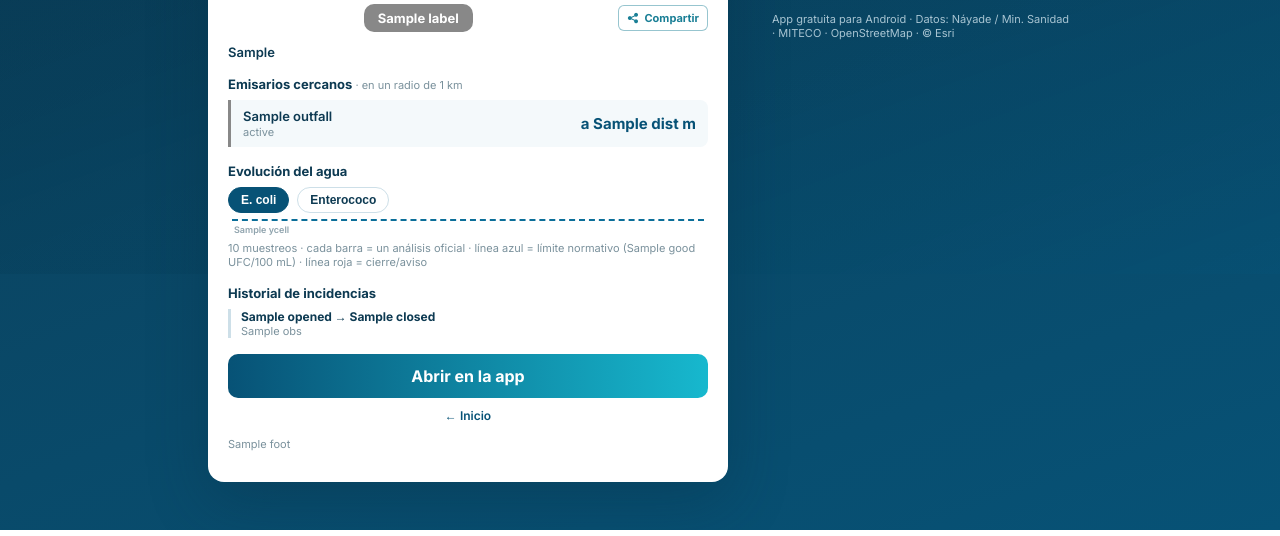
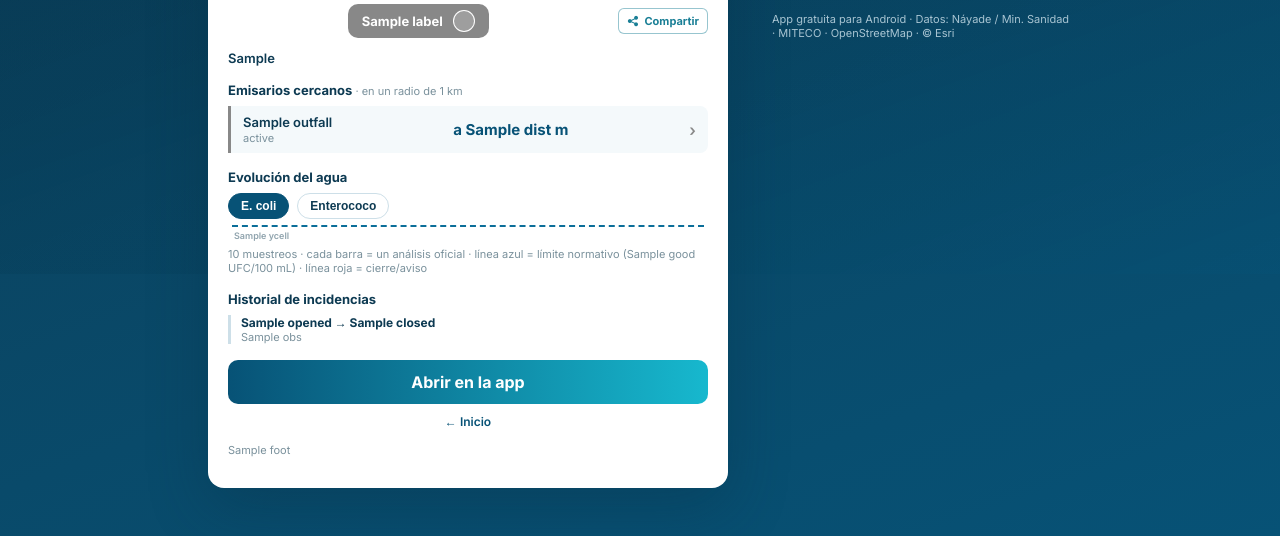
Before and after one commit to ayozegr05/checkcoast-tenerife, a Python web app: template backend/app/templates/beach.html in a window 1280 px wide. Shown: the part 526-1062 px from the top of the page. Run offline with Jinja, Linux system fonts and the light colour scheme; the template is opened without the code that fills it: most values are stand-ins (such as "Sample title", 1, 10 or a date in 2020); grey boxes are pictures that could not be loaded.

Commit message:
feat(web): L9 — fichas /b/ y /o/ calcadas a la app
Cabeceras centradas en ambas; el chip de estado de la playa lleva el
badge circular de causa dentro (mismo _CAUSE_ART que la app);
chevron › coloreado por estado en las filas de emisarios cercanos
(/o/ ya lo tenía en playas cercanas).

Generated with [Devin](https://devin.ai)

Co-Authored-By: Devin <158243242+devin-ai-integration[bot]@users.noreply.github.com>

```diff
--- a/backend/app/templates/beach.html
+++ b/backend/app/templates/beach.html
@@ -90,7 +90,7 @@
     .sfoot { margin-top:14px; font-size:11px; color:#a8c4d2; }
   }
   .head { background:{{ head_bg }};
-          color:#fff; padding:18px 20px 14px; }
+          color:#fff; padding:18px 20px 14px; text-align:center; }
   .head h1 { margin:0; font-size:20px; }
   .head p { margin:4px 0 0; font-size:13px; opacity:.9; }
   .shotwrap { position:relative; }
@@ -115,10 +115,16 @@
   .zbtn:disabled { opacity:.45; cursor:default; }
   .hidden { display:none !important; }
   .body { padding:16px 20px 20px; }
-  .chip { display:inline-block; background:{{ color }}; color:#fff;
+  .chip { display:inline-flex; align-items:center; gap:7px;
+          background:{{ color }}; color:#fff;
           font-weight:700; font-size:13px; border-radius:10px;
           padding:6px 14px; }
-  .chip.ctr { display:table; margin:0 auto; }
+  .chip.ctr { margin:0 auto; }
+  .chipbadge { margin-left:3px; width:20px; height:20px;
+          border-radius:50%;
+          background:#fff; border:1.5px solid rgba(255,255,255,.85);
+          overflow:hidden; flex:none; }
+  .chipbadge img { width:100%; height:100%; display:block; }
   .secsub { font-weight:400; color:#7a919c; font-size:11px; }
   .row { display:flex; justify-content:space-between; gap:12px;
           margin-top:12px; font-size:13px; }
@@ -136,6 +142,8 @@
   .ofdist { font-size:15px; font-weight:700; color:#075276;
           white-space:nowrap; }
   .ofdist.near { color:#e65100; }
+  .ofchev { font-size:16px; font-weight:600; color:#a8c0cc;
+          flex:none; }
   .radius { font-size:11px; color:#7a919c; margin-top:6px; }
   .press { margin:16px 0 6px; background:#fff7e8;
           border:1px solid #f0d9a8;
@@ -255,7 +263,10 @@
     </div>
     <div class="body">
       <div class="chiprow"><span class="chip{% if notice %}
-        ctr{% endif %}">{{ label }}</span>
+        ctr{% endif %}">{{ label }}
+        {%- if chip_art %}<span class="chipbadge"><img
+          src="/icons/{{ chip_art }}.png" alt=""></span>
+        {%- endif %}</span>
         <button class="shr" id="shrbtn" type="button"><img
           src="/icons/icon-share-outline.png" alt="">Compartir</button></div>
       {%- if notice %}{{ banner(notice) }}{% endif %}
@@ -271,7 +282,8 @@
         <div><div class="ofname">{{ o.name }}</div>
         <div class="ofmeta">{{ o.status_label }}</div></div>
         <div class="ofdist{% if o.near %} near{% endif %}">
-          a {{ o.dist }} m</div></a>
+          a {{ o.dist }} m</div>
+        <span class="ofchev" style="color:{{ o.color }}">›</span></a>
       {%- endfor %}
       {%- endif %}
       {%- if press %}{{ banner(press) }}{% endif %}
--- a/backend/app/templates/outfall.html
+++ b/backend/app/templates/outfall.html
@@ -88,7 +88,7 @@
     .sfoot { margin-top:14px; font-size:11px; color:#a8c4d2; }
   }
   .head { background:{{ head_bg }}; color:#fff;
-          padding:18px 20px 14px; }
+          padding:18px 20px 14px; text-align:center; }
   .head h1 { margin:0; font-size:20px; }
   .head p { margin:4px 0 0; font-size:13px; opacity:.9; }
   .shotwrap { position:relative; }
```
Also changed, not shown: backend/app/share_context.py (+9 -0 lines).
